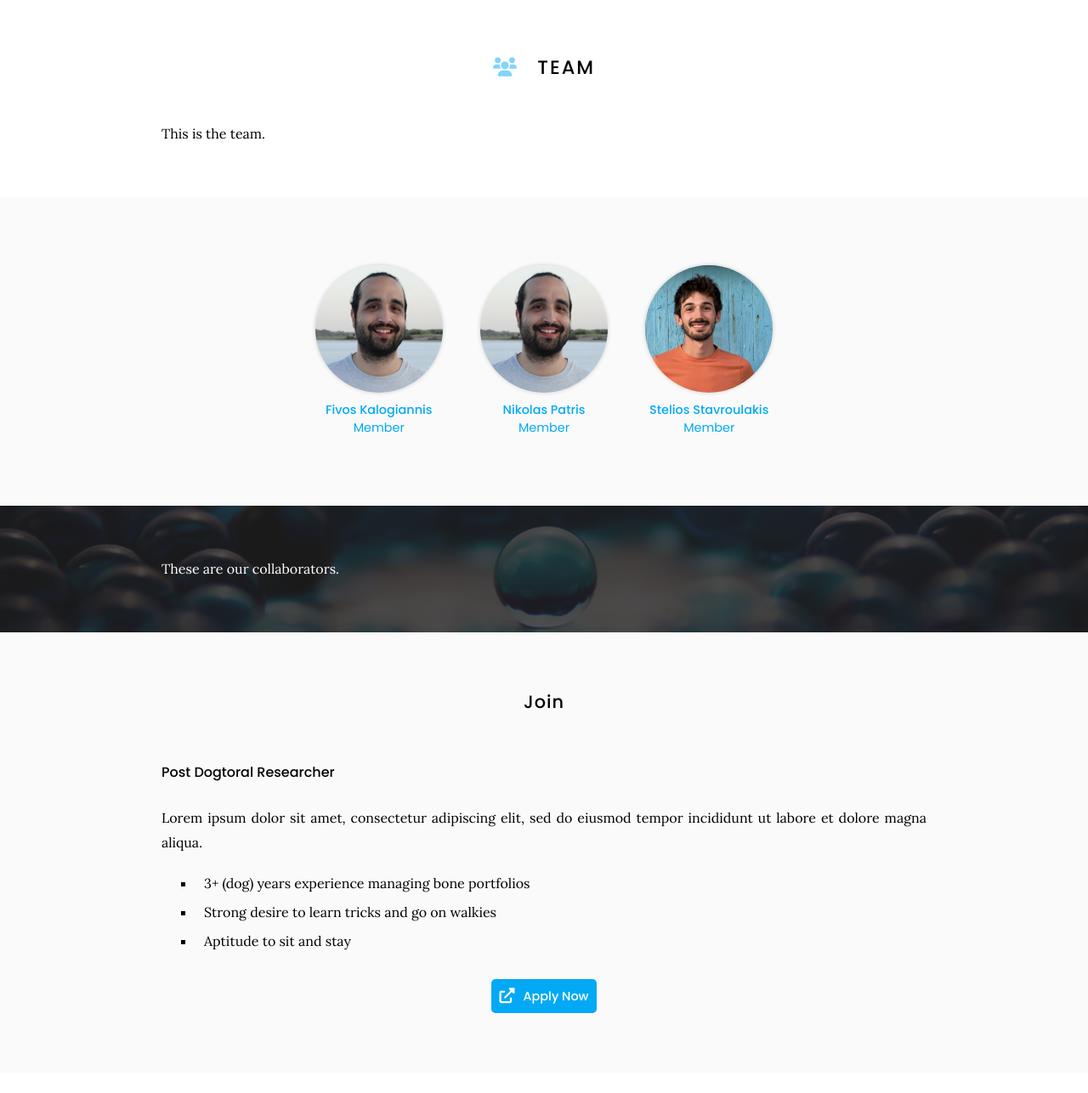
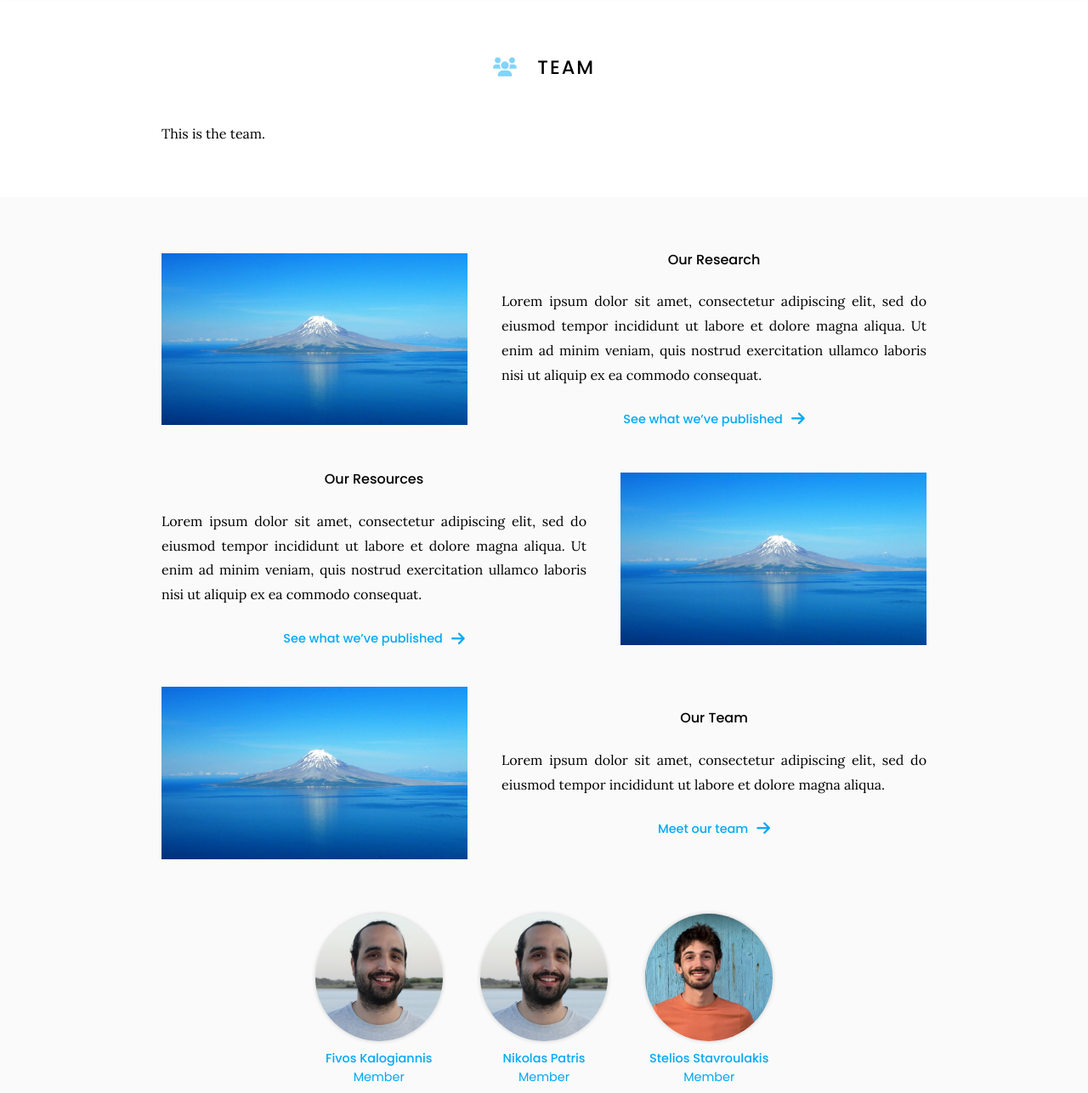
Before and after one commit to goallabuci/goallabuci.github.io, a Jekyll site: the page built from team/index.md, in a window 1280 px wide and 1400 px high, cut to the strip 114-1400 px from the top of the window. Shown: the whole strip at 85% size. Built offline with Jekyll 4.4.1, drawn with Linux system fonts in a browser that asks for light colours.

Commit message:
Update index.md

```diff
--- a/team/index.md
+++ b/team/index.md
@@ -12,16 +12,58 @@ This is the team.
 {% include section.html %}
 
 {% capture text %}
-Ioannis Panageas is the principal investigator.
+Lorem ipsum dolor sit amet, consectetur adipiscing elit, sed do eiusmod tempor incididunt ut labore et dolore magna aliqua.
+Ut enim ad minim veniam, quis nostrud exercitation ullamco laboris nisi ut aliquip ex ea commodo consequat.
+
 {%
-  include feature.html
-  image="images/portraits/Panageas.jpg"
+  include link.html
   link="research"
-  title="Get to know the members of our group"
-  text=text
+  text="See what we've published"
+  icon="fas fa-arrow-right"
+  flip=true
 %}
 {:.center}
 {% endcapture %}
+
+{%
+  include feature.html
+  image="images/photo.jpg"
+  link="research"
+  title="Our Research"
+  text=text
+%}
+
+
+
+{%
+  include feature.html
+  image="images/photo.jpg"
+  link="resources"
+  title="Our Resources"
+  flip=true
+  text=text
+%}
+
+{% capture text %}
+Lorem ipsum dolor sit amet, consectetur adipiscing elit, sed do eiusmod tempor incididunt ut labore et dolore magna aliqua.
+
+{%
+  include link.html
+  link="team"
+  text="Meet our team"
+  icon="fas fa-arrow-right"
+  flip=true
+%}
+{:.center}
+{% endcapture %}
+
+{%
+  include feature.html
+  image="images/photo.jpg"
+  link="team"
+  title="Our Team"
+  text=text
+%}
 
 {% include list.html data="members" component="portrait" filters="tier: first" %}
 {% include list.html data="members" component="portrait" filters="tier: second" %}
```
